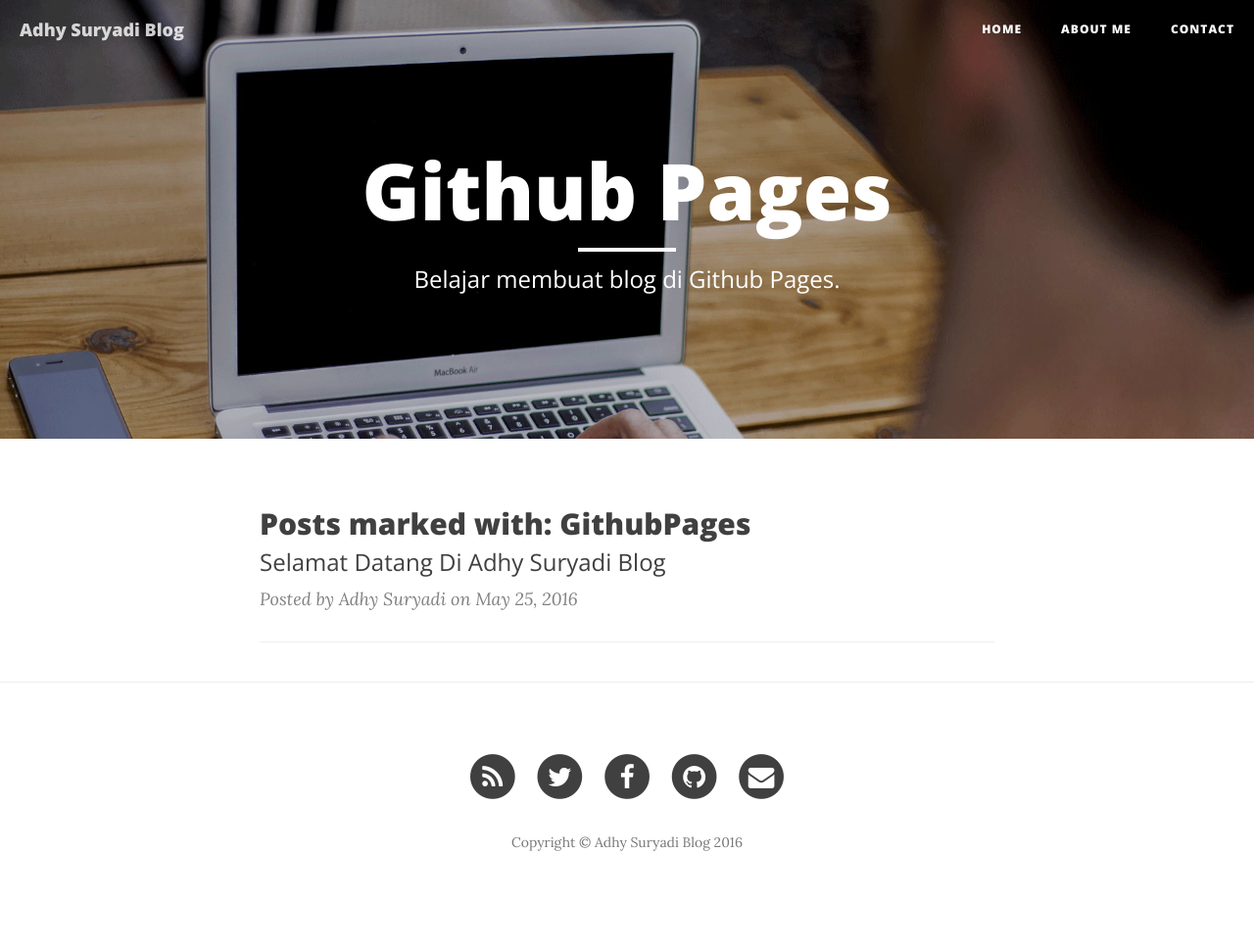
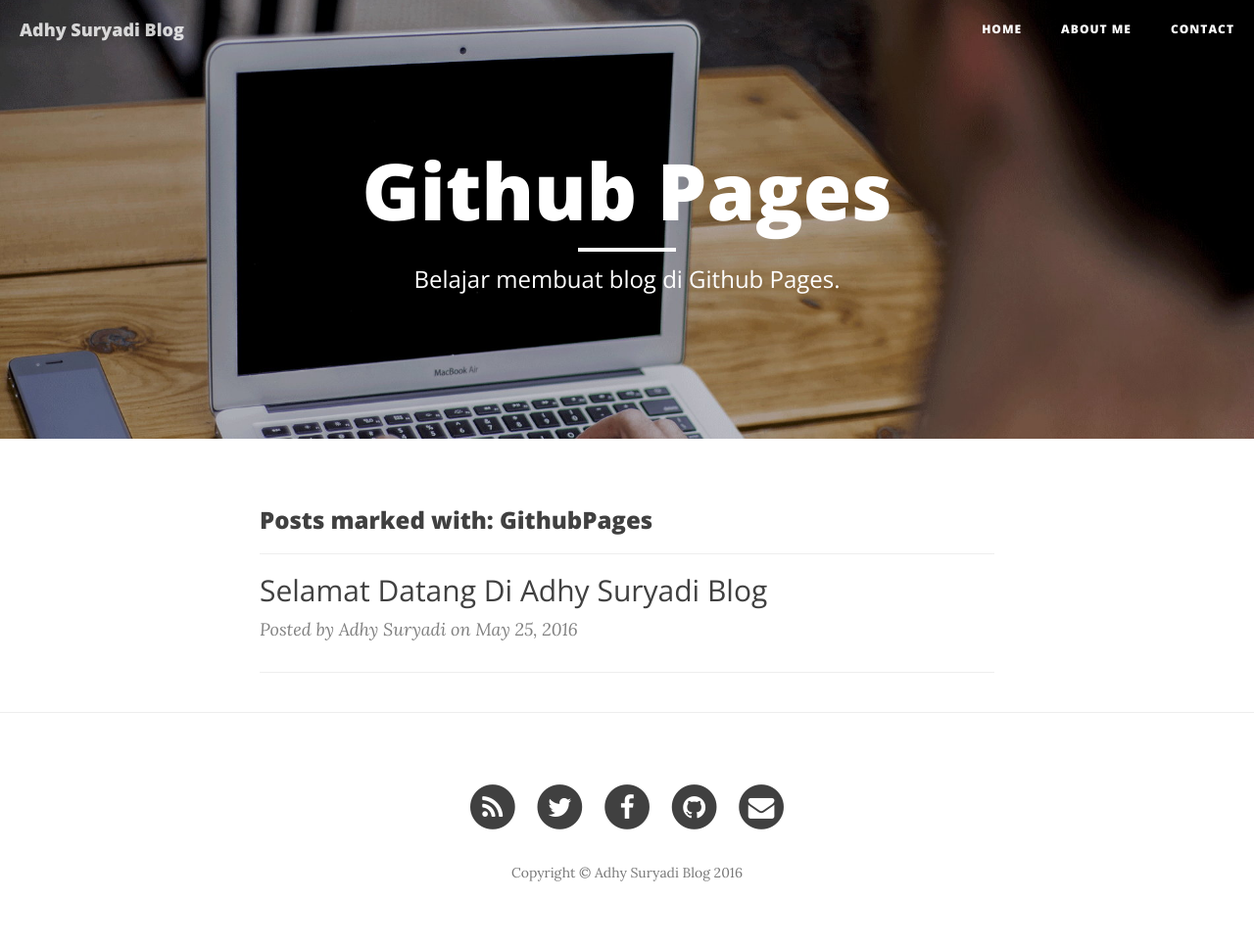
Before and after one commit to KompiAjaib/kompiajaib.github.io, a Jekyll site: the page built from tags/GithubPages.html, in a window 1280 px wide. Shown: the whole page at 98% size. Built offline with Jekyll 4.4.1, drawn with Linux system fonts in a browser that asks for light colours; nearby versions of some CDN libraries; comment, search, counter and statistics services are not loaded; before the commit the page ends 936 px from its top, so only the background shows below that.

Commit message:
Update tag.html

```diff
--- a/_layouts/tag.html
+++ b/_layouts/tag.html
@@ -1,7 +1,9 @@
 ---
 layout: page
 ---
-<h2>Posts marked with: {{ page.tag }}</h2>
+<h3>Posts marked with: {{ page.tag }}</h3>
+
+<hr>
 
 {% unless page.content == '' %}
   <p>{{ page.content }}</p>
@@ -14,9 +16,9 @@ layout: page
 {% for post in site.tags[page.tag] %}
 <div class="post-preview">
     <a href="{{ post.url | prepend: site.baseurl }}">
-        <h3 class="post-subtitle">
+        <h2 class="post-subtitle">
             {{ post.title }}
-        </h3>
+        </h2>
     </a>
     <p class="post-meta">
       Posted by
```
